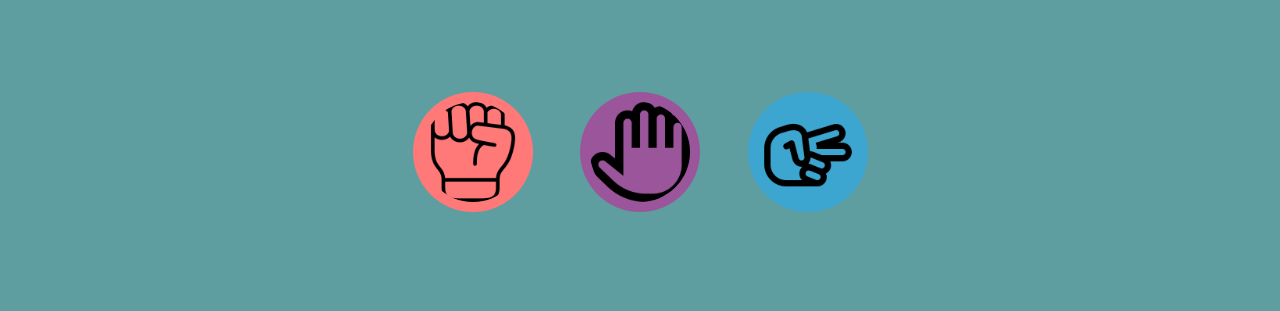
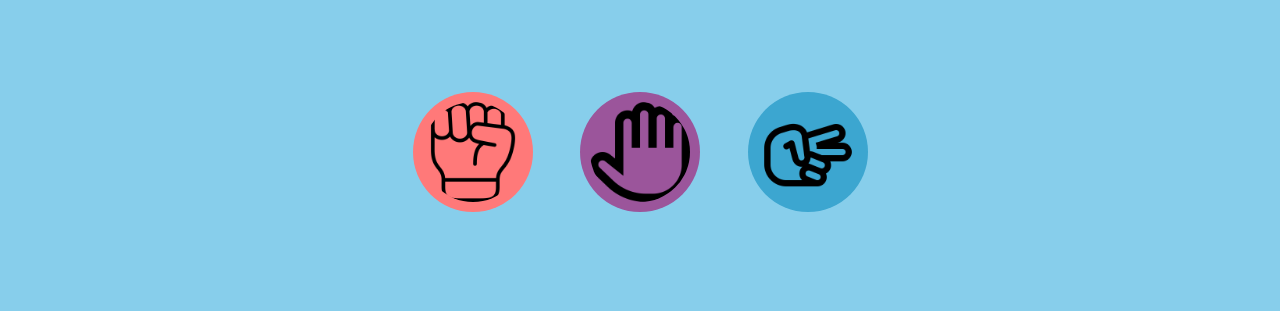
Before and after one commit to anonymous298/Rock-Paper-Scissor-Game, a plain HTML site: page index.html in a window 1280 px wide. Shown: the part 79-390 px from the top of the page. Drawn offline with Linux system fonts and the light colour scheme.

Commit message:
css changes

```diff
--- a/style.css
+++ b/style.css
@@ -7,7 +7,7 @@
 }
 
 body {
-    background-color: cadetblue;
+    background-color: skyblue;
 
 }
 
```
